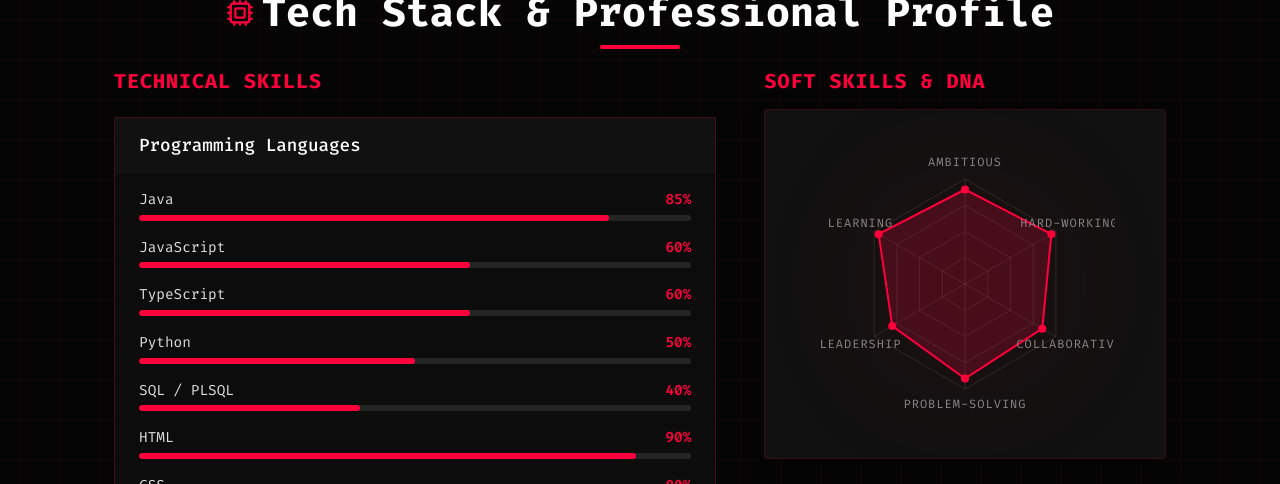
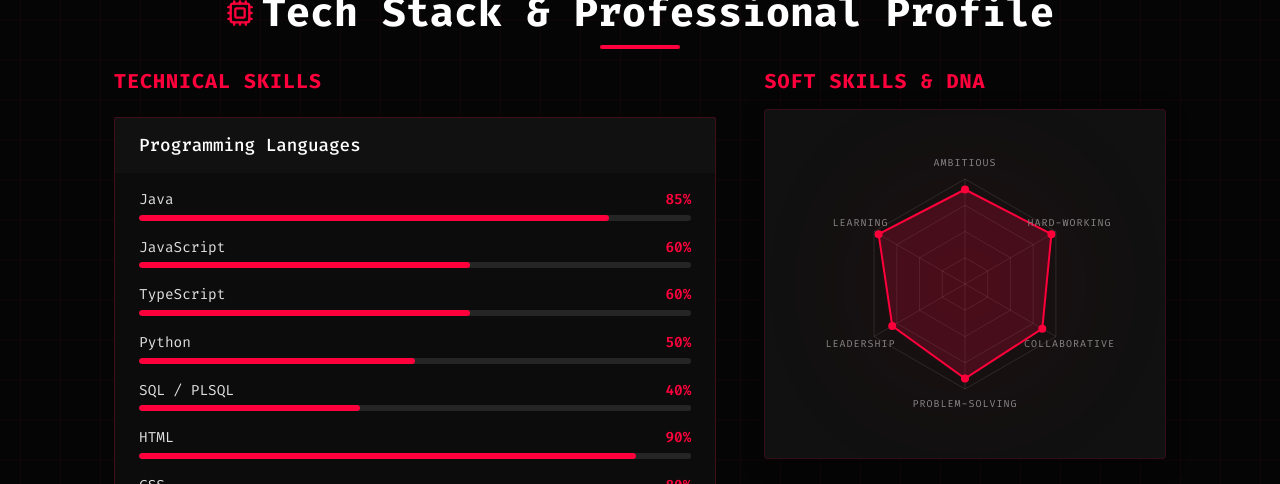
Before and after one commit to Siralexisstar/my-html-csv, a React (Vite) app in the folder cv-portfolio/: page / in a window 1280 px wide. Shown: the part 1700-2184 px from the top of the page. Built offline with nearby package versions, Linux system fonts and the light colour scheme.

Commit message:
fix letter size

```diff
--- a/cv-portfolio/src/components/ui/RadarChart.jsx
+++ b/cv-portfolio/src/components/ui/RadarChart.jsx
@@ -107,7 +107,7 @@ export const RadarChart = ({ data, size = 300 }) => {
               textAnchor="middle"
               dominantBaseline="middle"
               fill="var(--color-text-muted)"
-              fontSize="12"
+              fontSize="10"
               fontFamily="var(--font-mono)"
               style={{ textTransform: 'uppercase', letterSpacing: '1px' }}
             >
```
